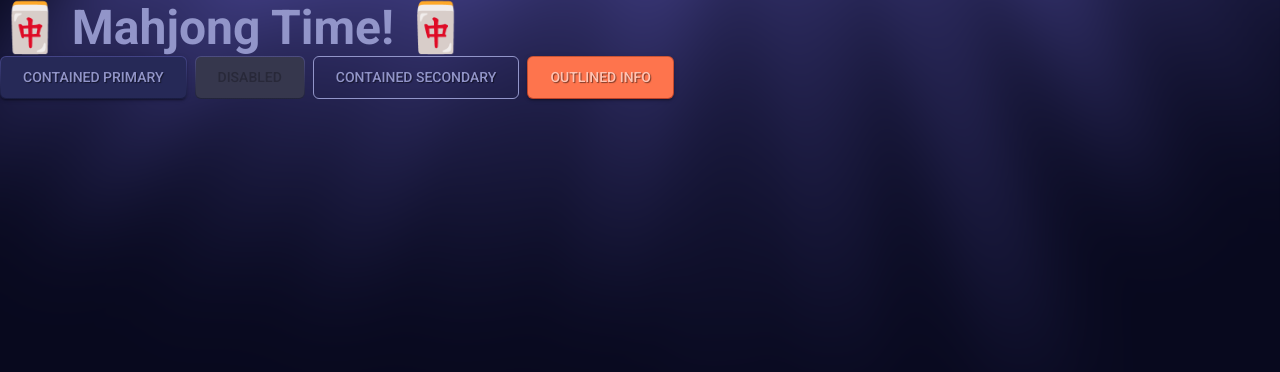
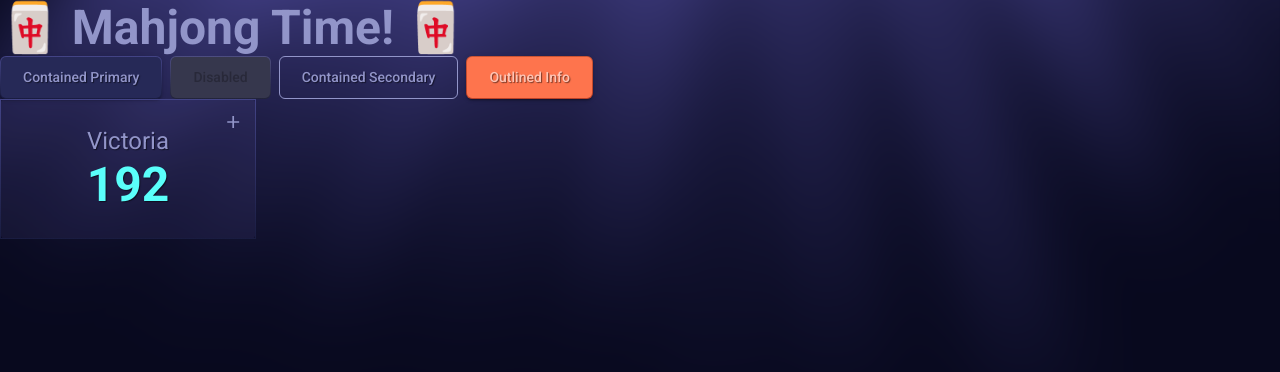
Before and after one commit to jayd74/mahjong-time, a Next.js app: page / in a window 1280 px wide. Shown: the top 372 px of the page. Built offline with nearby package versions, Linux system fonts and the light colour scheme; a web font is replaced by a local one.

Commit message:
wip add player tile

```diff
--- a/src/components/Main.tsx
+++ b/src/components/Main.tsx
@@ -1,4 +1,5 @@
 import { Box, Button, Typography } from '@mui/material';
+import PlayerTile from '@components/PlayerTile';
 
 const Main = () => {
   return (
@@ -30,6 +31,7 @@ const Main = () => {
           Outlined Info
         </Button>
       </Box>
+      <PlayerTile />
     </Box>
   );
 };
--- /dev/null
+++ b/src/components/PlayerTile.tsx
@@ -0,0 +1,52 @@
+import { Box, Button, Typography } from '@mui/material';
+import AddIcon from '@mui/icons-material/Add';
+
+const PlayerTile = () => {
+  return (
+    <Box>
+      <Button variant="containedPlayerTile" disableRipple>
+        <Box
+          sx={{
+            position: 'absolute',
+            top: 10,
+            right: 10,
+          }}
+        >
+          <AddIcon
+            sx={{
+              width: '85%',
+            }}
+          />
+        </Box>
+
+        <Box
+          sx={{
+            display: 'flex',
+            flexDirection: 'column',
+            alignItems: 'center',
+          }}
+        >
+          <Typography
+            variant="h5"
+            sx={(theme) => ({
+              color: theme.palette.primary.light,
+              width: '100%',
+            })}
+          >
+            Victoria
+          </Typography>
+          <Typography
+            variant="h3"
+            sx={(theme) => ({
+              color: theme.palette.success.main,
+            })}
+          >
+            192
+          </Typography>
+        </Box>
+      </Button>
+    </Box>
+  );
+};
+
+export default PlayerTile;
--- a/src/styles/theme.ts
+++ b/src/styles/theme.ts
@@ -4,7 +4,7 @@ export const colors = {
   purple: '#262957',
   darkPurple: '#1D1E3F',
   backgroundPurple: '#08091E',
-  lightPurple: '#9295c9',
+  lightPurple: '#9295C9',
   borderPurple: '#323161',
   lightRed: '#FFC4B4',
   red: '#FE744D',
@@ -48,6 +48,11 @@ export const theme = createTheme({
       fontWeight: 700,
       lineHeight: '56.02px',
     },
+    h5: {
+      fontSize: '24px',
+      fontWeight: 400,
+      lineHeight: '32.02px',
+    },
     body1: {
       fontSize: '30px',
       fontWeight: 500,
@@ -67,6 +72,7 @@ export const theme = createTheme({
           padding: '8px 22px',
           border: `1px solid transparent`,
           textShadow: `1px 1px 1px ${colors.black50}`,
+          textTransform: 'capitalize',
         },
         containedPrimary: {
           background: `linear-gradient(${colors.purple}, ${colors.purple}) padding-box,
@@ -103,6 +109,32 @@ export const theme = createTheme({
             textShadow: 'none',
           },
         },
+        containedPlayerTile: {
+          display: 'flex',
+          flexDirection: 'column',
+          alignItems: 'center',
+          justifyContent: 'center',
+          background: '#736BCE1A',
+          border: '10px solid',
+          borderImageSlice: '1',
+          borderWidth: '1px',
+          borderRadius: '6px',
+          borderImageSource: 'linear-gradient(to bottom, #434486, #191C40)',
+          color: colors.lightPurple,
+          height: '140px',
+          padding: '15px',
+          width: '20%',
+          '&:active': {
+            background: '#08091D4D',
+            textShadow: 'none',
+          },
+          '&.Mui-disabled': {
+            background: `linear-gradient(${colors.disablePurple}, ${colors.disablePurple}) padding-box,
+                linear-gradient(to bottom, #4D4D81, #22243A) border-box`,
+            colors: colors.purple,
+            textShadow: 'none',
+          },
+        },
       },
     },
   },
```
